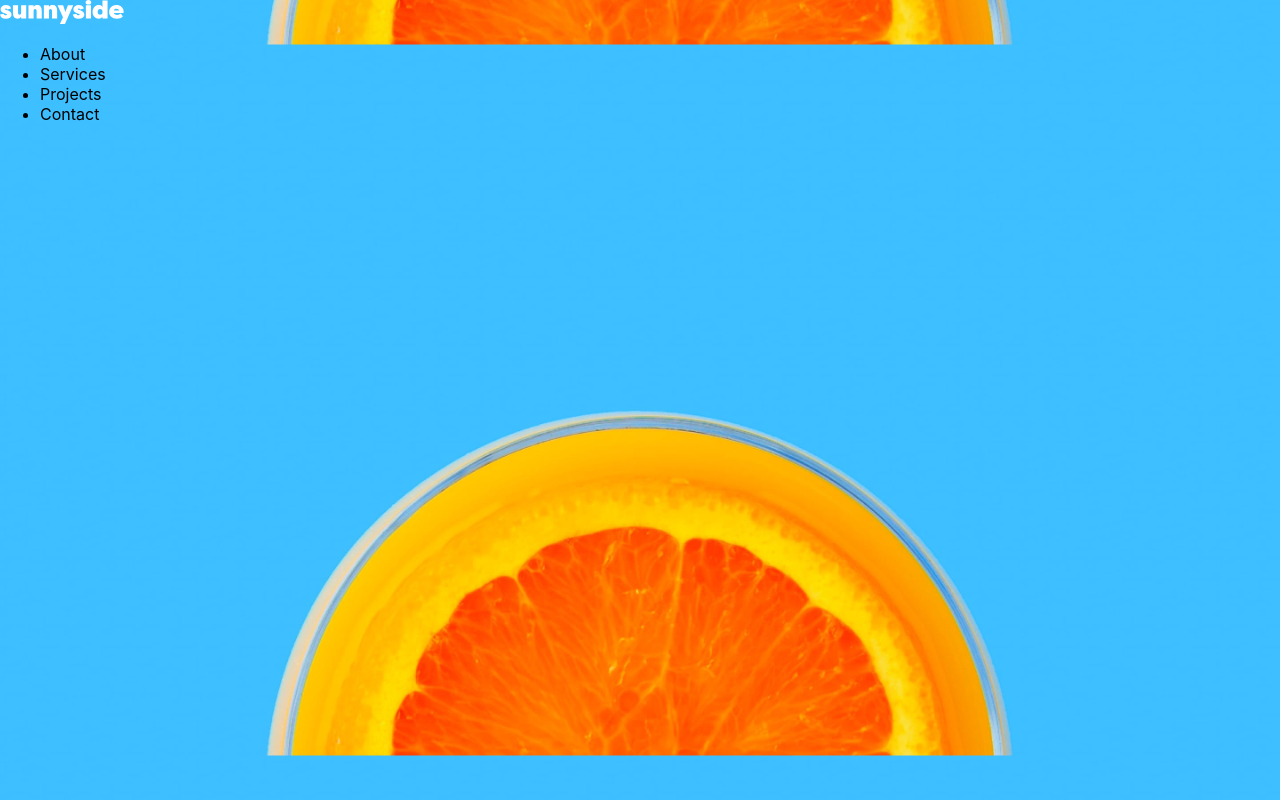
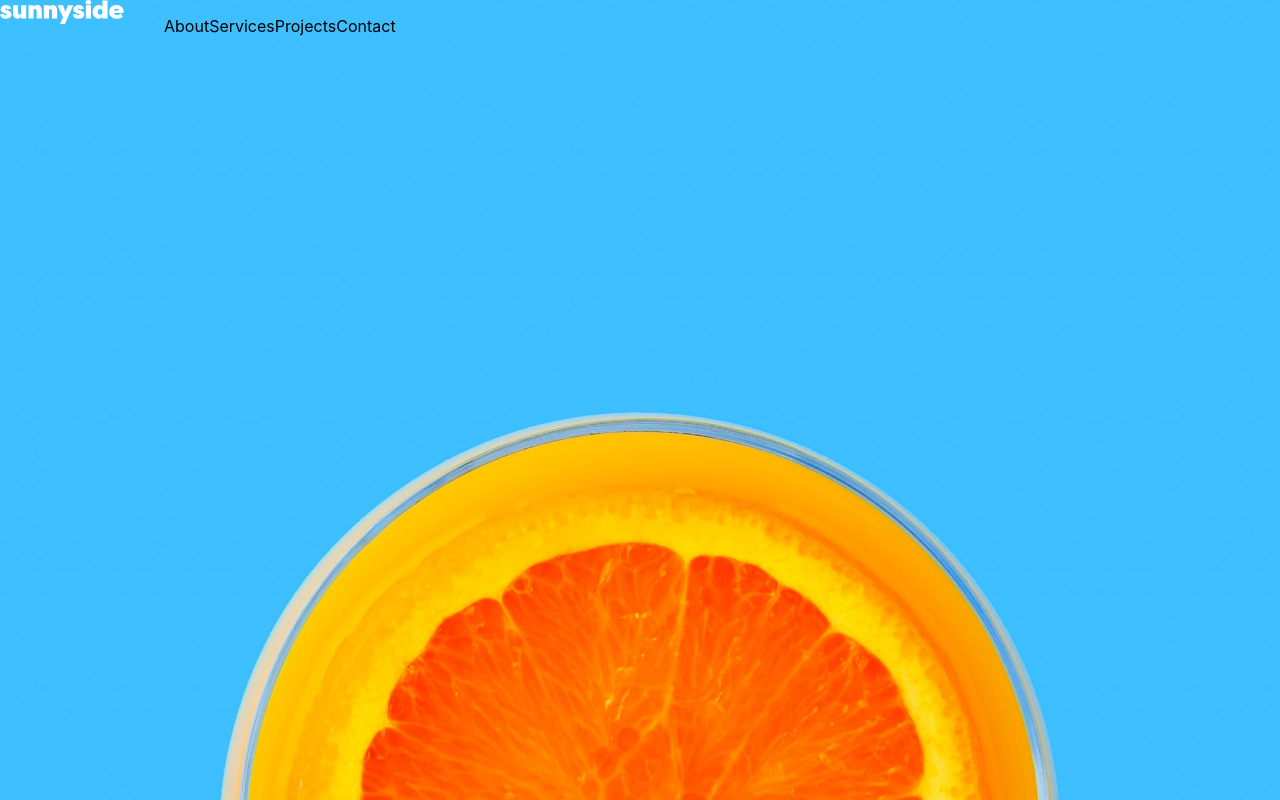
Before and after one commit to oemerueguer/sunnyside, a React (Create React App) app: page / in a window 1280 px wide. Built offline with nearby package versions, Linux system fonts and the light colour scheme.

Commit message:
branding added

```diff
--- a/src/components/Header.js
+++ b/src/components/Header.js
@@ -11,12 +11,14 @@ export default function Header() {
             <div className="Logo">
                 <img src={Logo} alt="Logo" />
             </div>
+           <div className="item-group">
             <ul>
                 <li>About</li>
                 <li>Services</li>
                 <li>Projects</li>
                 <li>Contact</li>
             </ul>
+            </div>
         </div>
         </div>
 
--- a/src/components/Header.scss
+++ b/src/components/Header.scss
@@ -4,13 +4,20 @@
     height: 100vh;
     background-image: url('./img/image-header.jpg');
     background-position: center center;
-    background-size: contain;
+    background-size: cover;
+    background-repeat: no-repeat;
 }
-nav {
+
+
+.navigation {
+    display: flex;
+    height: 80px;
     ul{
         list-style: none;
+        display: flex;
     }
     li {
+        margin: 0 auto;
         list-style: none;
     }
 }
```
Also changed, not shown: src/components/Branding.js (added), src/components/Branding.scss (added).
